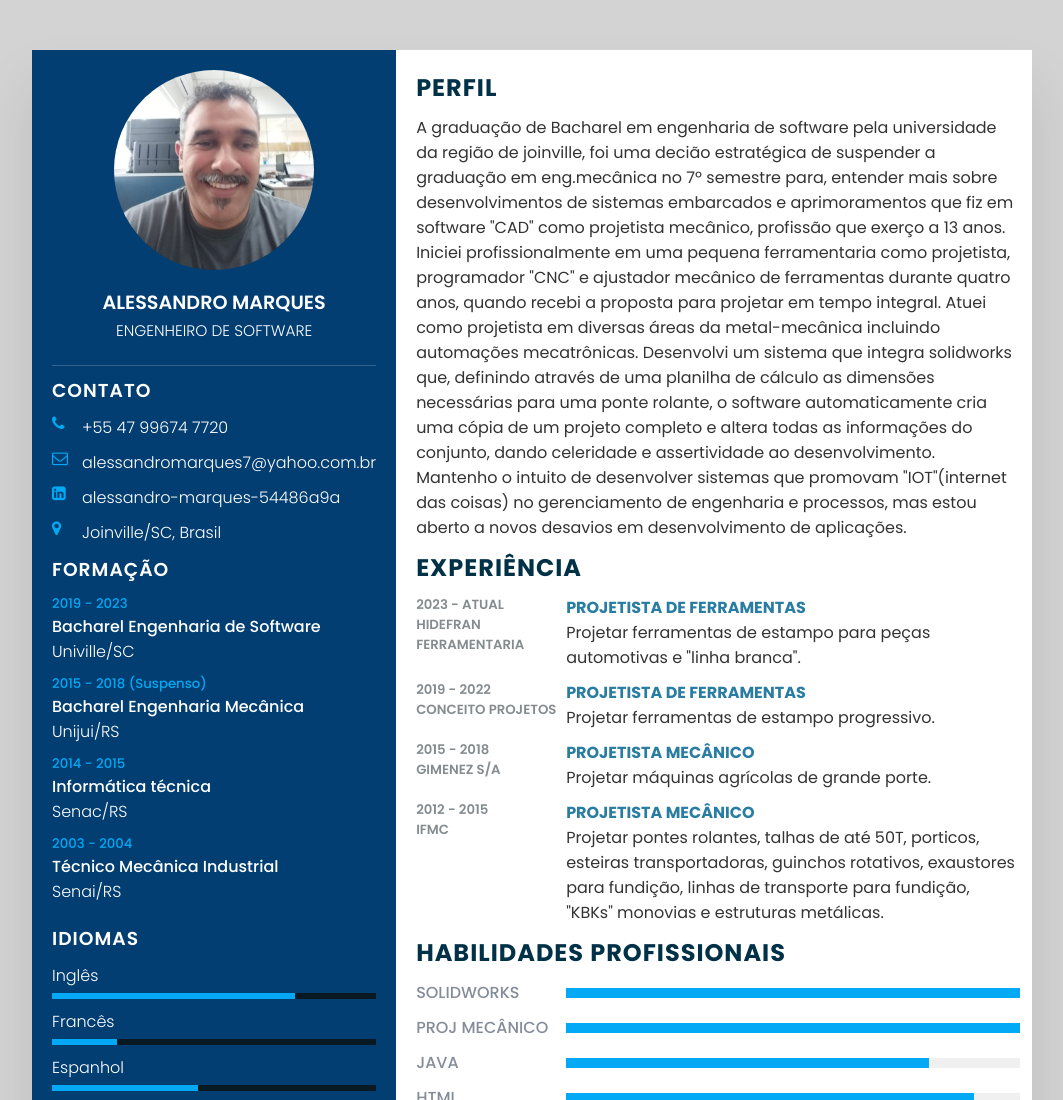
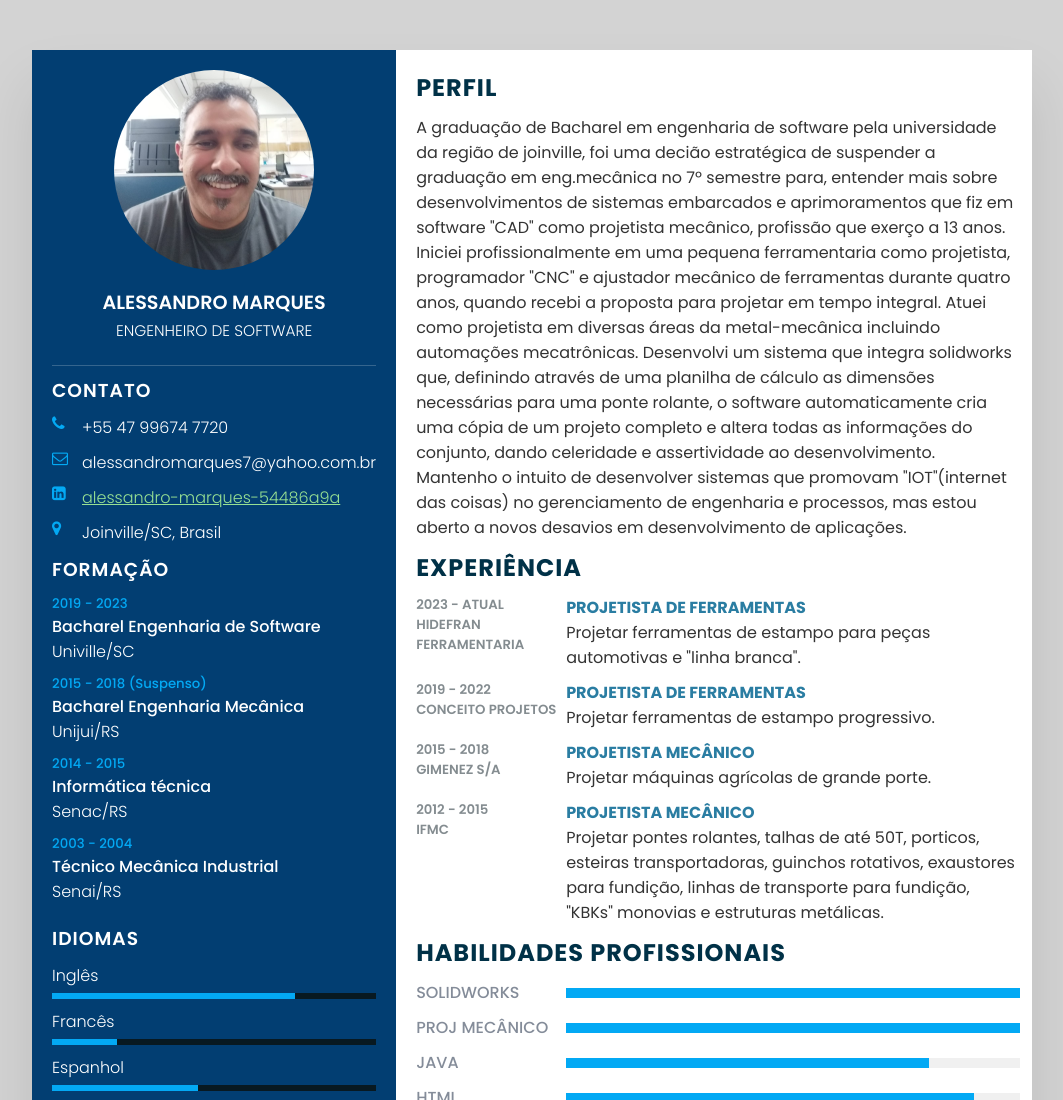
Before and after one commit to Batleman07/resumo-alessandro, a plain HTML site: page index.html in a window 1280 px wide. Shown: the top 1100 px of the page, without its empty margins (108-1171 px from the left). Drawn offline with Linux system fonts and the light colour scheme.

Commit message:
Alteracao linkedin

```diff
--- a/style.css
+++ b/style.css
@@ -231,8 +231,8 @@ p{
 
 
 a{
-    text-decoration: none;
-    color: #fff;
+    text-decoration: underline;
+    color: #97e093;
 
 }
  @media(max-width:1000px){
```
